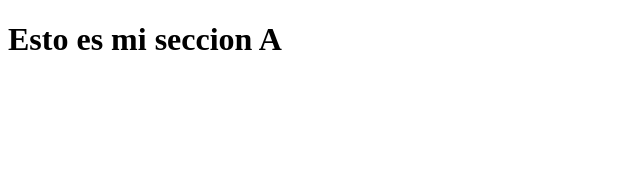
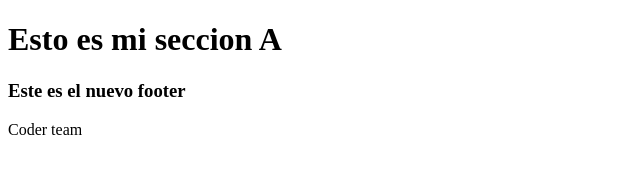
Before and after one commit to NelsonRodriguezPerez/githubscss, a plain HTML site: page pages/seccion_a.html in a window 1280 px wide. Shown: the whole page, without its empty margins (0-640 px from the left). Drawn offline with Linux system fonts and the light colour scheme.

Commit message:
Nuevo footer

```diff
--- a/pages/seccion_a.html
+++ b/pages/seccion_a.html
@@ -9,5 +9,9 @@
     <main>
         <h1>Esto es mi seccion A</h1>
     </main>
+    <footer>
+        <h3>Este es el nuevo footer</h3>
+        <p>Coder team</p>
+    </footer>
 </body>
 </html>
```
Also changed, not shown: index.html (+2 -1 lines).
